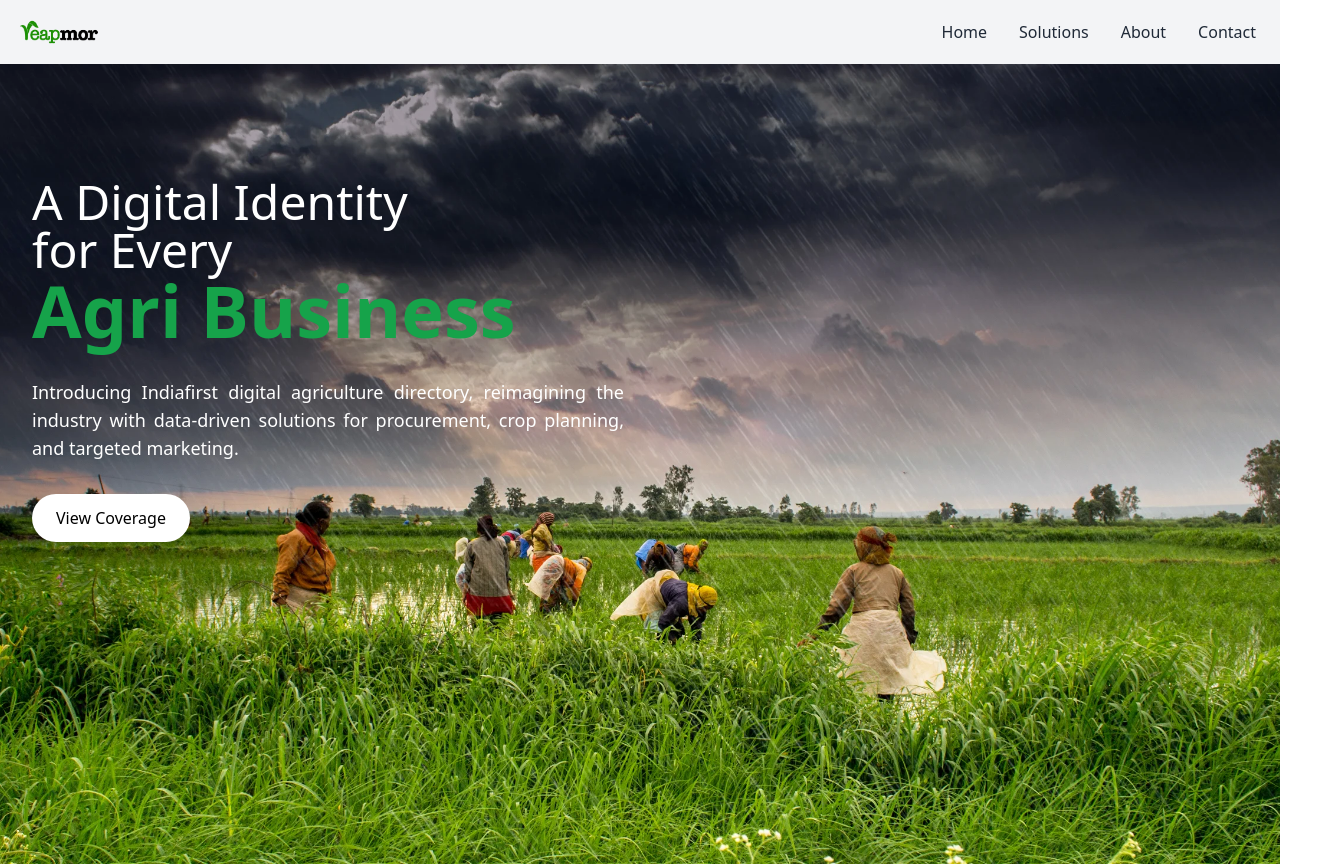
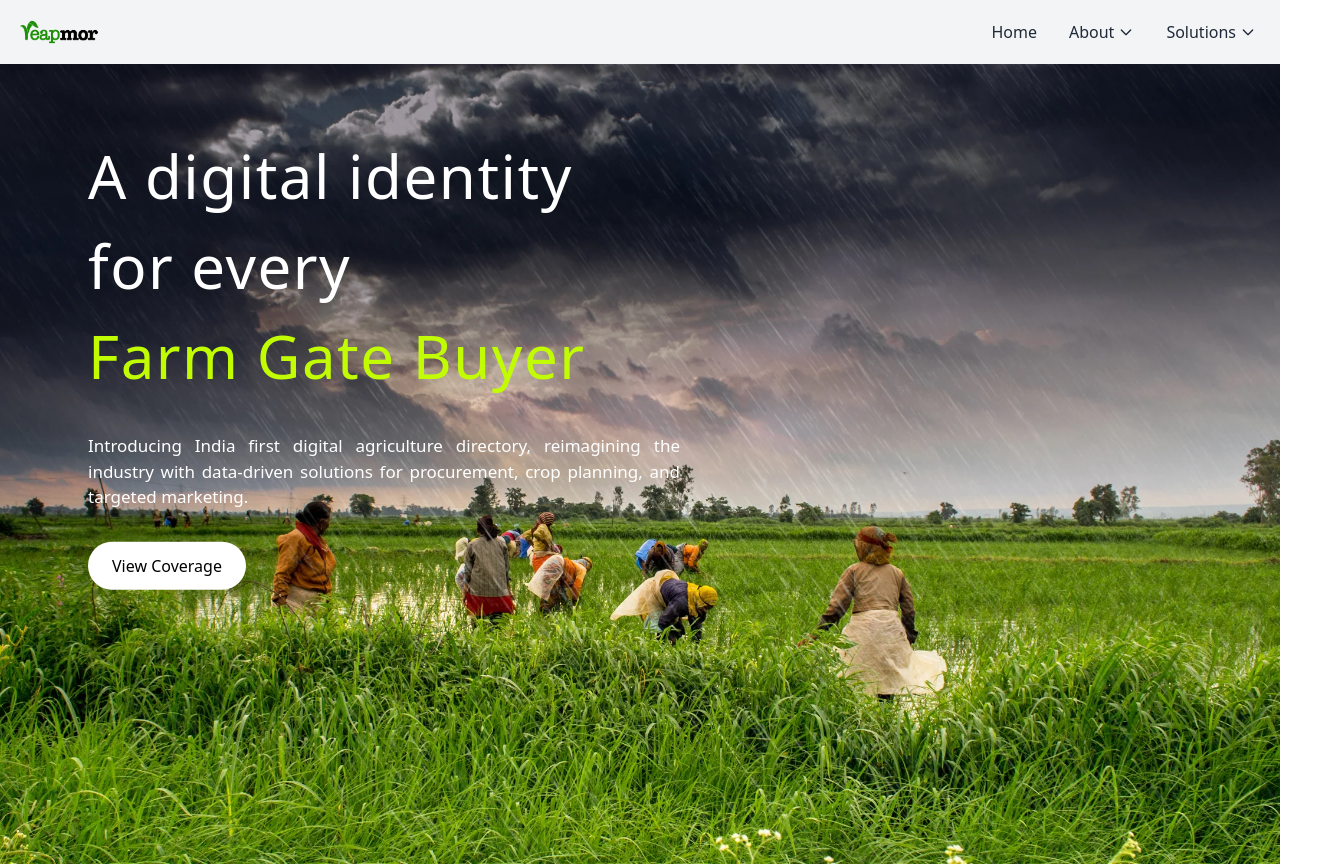
Before and after one commit to bhuvaneshwa/Reapmor, a React (Vite) app: page / in a window 1280 px wide. Shown: the top 866 px of the page, 1336 px wide, since content can reach past the window. Built offline with nearby package versions, Linux system fonts and the light colour scheme; no server answers.

Commit message:
tow-09/04/24

```diff
--- a/index.html
+++ b/index.html
@@ -4,6 +4,10 @@
     <meta charset="UTF-8" />
     <link rel="icon" type="image/svg+xml" href="/image.png" />
     <meta name="viewport" content="width=device-width, initial-scale=1.0" />
+
+    <link rel="preconnect" href="https://fonts.googleapis.com">
+<link rel="preconnect" href="https://fonts.gstatic.com" crossorigin>
+<link href="https://fonts.googleapis.com/css2?family=Open+Sans:ital,wght@0,300..800;1,300..800&display=swap" rel="stylesheet">
     <script src="https://cdnjs.cloudflare.com/ajax/libs/animejs/3.2.1/anime.min.js"></script>
   </head>
   <body>
--- a/src/App.jsx
+++ b/src/App.jsx
@@ -4,7 +4,10 @@ import Home from "./components/Home";
 import About from "./components/About";
 import Contact from "./components/Contact";
 import Agribusiness from "./components/Solutions/Agribusiness";
-import Framer from "./components/Solutions/Framer";
+import Farmer from "./components/Solutions/Farmer";
+import Footer from "./Footer";
+import Ourstory from "./components/Ourstory";
+
 export default function App() {
   return (
     <div>
@@ -15,13 +18,14 @@ export default function App() {
 
           <Route index element={<Home/>} />
           <Route path="about" element={<About />} />
-          <Route path="contact" element={<Contact />} />
-          <Route path="framer" element={<Framer/>} />
+          <Route path="contactus" element={<Contact />} />
+          <Route path="farmer" element={<Farmer/>} />
           <Route path="agribusiness" element={<Agribusiness />} />
-
+          <Route path="ourstory" element={<Ourstory />} />
         </Route>
       </Routes>
     </BrowserRouter>
+    <Footer/>
     </div>
   )
 }
--- a/src/Footer.jsx
+++ b/src/Footer.jsx
@@ -3,7 +3,7 @@
 export default function Footer() {
   return (
     <div>
-        <footer className="px-4 mx-4 py-8 dark:bg-gray-100 dark:text-gray-600 ">
+        <footer className="px-4 py-8 dark:bg-gray-100 dark:text-gray-600 ">
 	<div className="container flex flex-wrap items-center justify-center mx-auto space-y-4 sm:justify-between sm:space-y-0">
 		<div className="flex flex-row pr-3 space-x-4 sm:space-x-8">
 			<div className="flex items-center justify-center flex-shrink-0 w-12 h-12 rounded-full">
--- a/src/components/Home.jsx
+++ b/src/components/Home.jsx
@@ -1,5 +1,5 @@
 import { Helmet } from "react-helmet";
-import Footer from "../Footer";
+
 import Directory from "./Home/Directory";
 import Hero from "./Home/Hero";
 import Whyus from "./Home/Whyus";
@@ -16,7 +16,7 @@ export default function Home() {
       <Directory/>
 
 
-      <Footer/>
+
     </div>
   )
 }
--- a/src/components/Home/Hero.jsx
+++ b/src/components/Home/Hero.jsx
@@ -2,7 +2,7 @@ import { useState, useEffect } from "react";
 
 export default function Hero() {
   const [textIndex, setTextIndex] = useState(0);
-  const texts = ["Farmer", "Farm Gate Buy", "Agri Business"];
+  const texts = ["Crop", "Farmer" , "Farm Gate Buyer", "Agri Business"];
 
   useEffect(() => {
     const interval = setInterval(() => {
@@ -20,16 +20,16 @@ export default function Hero() {
           backgroundImage: 'url("/bg.webp")',
         }}
       >
-        <div className="absolute sm:mx-0 sm:w-full m-24 top-1/4 left-1/5 transform -translate-y-1/2 text-left px-8">
+        <div className="absolute sm:mx-0 xl:mx-14 sm:w-full m-24 top-1/4 left-1/5 transform -translate-y-1/2 text-left px-8">
           <div className="grid grid-cols-1 lg:grid-cols-2 gap-8">
             <div>
-              <h1 className="text-4xl lg:text-5xl text-white font-light leading-tight mb-8">
-                A Digital Identity <br />
-                <span className="mr-2 pt-4">for Every</span> <br />
-                <span className="mr-2 text-green-600 font-bold lg:text-6xl xl:text-7xl">{texts[textIndex]}</span>
+              <h1 className="text-4xl lg:text-[60px] text-white font-light tracking-wide leading-normal mb-8">
+                <span className="">A digital identity</span> <br />
+                <span className="mr-2 pt-4">for every</span> <br />
+                <span className="mr-2 text-[#c2fc03]  lg:text-6xl xl:text-[60px]">{texts[textIndex]}</span>
               </h1>
-              <p className="text-lg text-justify  text-white mb-8">
-                Introducing Indiafirst digital agriculture directory, reimagining the industry with data-driven solutions for procurement, crop planning, and targeted marketing.
+              <p className="text-[17px] font-light text-justify  text-white mb-8">
+                Introducing India first digital agriculture directory, reimagining the industry with data-driven solutions for procurement, crop planning, and targeted marketing.
               </p>
               <button className="px-6 py-3 bg-white text-black rounded-full font-light hover:text-white hover:bg-green-800 transition duration-300 ease-in-out">
                 View Coverage
--- /dev/null
+++ b/src/components/Ourstory.jsx
@@ -0,0 +1,7 @@
+
+
+export default function Ourstory() {
+  return (
+    <div>Ourstory</div>
+  )
+}
--- /dev/null
+++ b/src/components/Solutions/Farmer.jsx
@@ -0,0 +1,10 @@
+
+
+export default function Farmer() {
+  return (
+    <div>Farmer
+
+
+    </div>
+  )
+}
--- a/src/components/Solutions/Framer.jsx
+++ /dev/null
@@ -1,6 +0,0 @@
-
-export default function Framer() {
-  return (
-    <div>Framer</div>
-  )
-}
--- a/src/pages/Layout.jsx
+++ b/src/pages/Layout.jsx
@@ -1,25 +1,48 @@
-// Layout.js
-import  { useState, useEffect } from "react";
+import { useState, useEffect } from "react";
 import { Outlet, Link } from "react-router-dom";
 
+// Dropdown Menu Component
+const DropdownMenu = () => {
+  return (
+    <ul className="absolute mt-8 bg-white shadow-lg rounded-md w-48 py-2">
+      <li>
+        <Link to="/farmer" className="block px-4 py-2 text-gray-800 hover:bg-gray-200">
+          For Farmer
+        </Link>
+      </li>
+      <li>
+        <Link to="/agribusiness" className="block px-4 py-2 text-gray-800 hover:bg-gray-200">For AgriBusiness</Link>
+      </li>
+
+    </ul>
+  );
+};
+
+const DropdownAbout = () => {
+  return (
+    <ul className="absolute mt-8 bg-white shadow-lg rounded-md w-48 py-2">
+      <li>
+        <Link to="/ourstory" className="block px-4 py-2 text-gray-800 hover:bg-gray-200">Our Story</Link>
+      </li>
+      <li>
+        <Link to="/contactus" className="block px-4 py-2 text-gray-800 hover:bg-gray-200">Contact Us</Link>
+      </li>
+
+    </ul>
+  );
+};
+
 export default function Layout() {
-  const [isOpen, setIsOpen] = useState(false);
+  const [isOpenMenu, setIsOpenMenu] = useState(false);
+  const [isOpenAbout, setIsOpenAbout] = useState(false);
   const [isScrolled, setIsScrolled] = useState(false);
-  const [isDropdownOpen, setIsDropdownOpen] = useState(false);
-  const [dropdownPosition, setDropdownPosition] = useState({ top: 0, left: 0 });
 
   const toggleMenu = () => {
-    setIsOpen(!isOpen);
+    setIsOpenMenu(!isOpenMenu);
   };
 
-  const toggleDropdown = (e) => {
-    const linkRect = e.target.getBoundingClientRect();
-    setDropdownPosition({ top: linkRect.bottom, left: linkRect.left });
-    setIsDropdownOpen(!isDropdownOpen);
-  };
-
-  const closeDropdown = () => {
-    setIsDropdownOpen(false);
+  const toggleAbout = () => {
+    setIsOpenAbout(!isOpenAbout);
   };
 
   useEffect(() => {
@@ -68,14 +91,14 @@ export default function Layout() {
                 strokeLinecap="round"
                 strokeLinejoin="round"
                 strokeWidth="2"
-                d={isOpen ? "M6 18L18 6M6 6l12 12" : "M4 6h16M4 12h16M4 18h16"}
+                d={isOpenMenu ? "M6 18L18 6M6 6l12 12" : "M4 6h16M4 12h16M4 18h16"}
               ></path>
             </svg>
           </button>
         </div>
         <ul
           className={`${
-            isOpen ? "flex" : "hidden"
+            isOpenMenu ? "flex" : "hidden"
           } flex-col items-center space-y-3 bg-gray-100 text-black dark:bg-white w-full py-4`}
         >
           <li className="flex">
@@ -86,56 +109,49 @@ export default function Layout() {
               Home
             </Link>
           </li>
-
           <li className="flex relative">
-            <Link
-              className="flex items-center px-4 -mb-1"
-              onMouseEnter={toggleDropdown}
-              onMouseLeave={closeDropdown}
-            >
+            <a href="#" className="flex items-center px-4 -mb-1" onClick={toggleAbout}>
+              About
+              <svg
+                xmlns="http://www.w3.org/2000/svg"
+                fill="none"
+                viewBox="0 0 24 24"
+                stroke="currentColor"
+                className={`w-4 h-4 ml-1 transition-transform ${
+                  isOpenAbout ? "transform rotate-180" : ""
+                }`}
+              >
+                <path
+                  strokeLinecap="round"
+                  strokeLinejoin="round"
+                  strokeWidth="2"
+                  d="M19 9l-7 7-7-7"
+                />
+              </svg>
+            </a>
+            {isOpenAbout && <DropdownAbout />}
+          </li>
+          <li className="flex relative">
+            <a href="#" className="flex items-center px-4 -mb-1" onClick={toggleMenu}>
               Solutions
-            </Link>
-            {/* Dropdown */}
-            {isDropdownOpen && (
-              <ul
-                className="absolute bg-white shadow-md"
-                style={{
-                  top: dropdownPosition.top,
-                  left: dropdownPosition.left,
-                }}
+              <svg
+                xmlns="http://www.w3.org/2000/svg"
+                fill="none"
+                viewBox="0 0 24 24"
+                stroke="currentColor"
+                className={`w-4 h-4 ml-1 transition-transform ${
+                  isOpenMenu ? "transform rotate-180" : ""
+                }`}
               >
-                <li>
-                  <Link
-                    to="/solution1"
-                    rel="noopener noreferrer"
-                    href="#"
-                    className="block px-4 py-2"
-                  >
-                    Solution 1
-                  </Link>
-                </li>
-                <li>
-                  <Link
-                    to="/solution2"
-                    rel="noopener noreferrer"
-                    href="#"
-                    className="block px-4 py-2"
-                  >
-                    Solution 2
-                  </Link>
-                </li>
-              </ul>
-            )}
-          </li>
-          <li className="flex">
-            <a href="#" className="flex items-center px-4 -mb-1">
-              About
+                <path
+                  strokeLinecap="round"
+                  strokeLinejoin="round"
+                  strokeWidth="2"
+                  d="M19 9l-7 7-7-7"
+                />
+              </svg>
             </a>
-          </li>
-          <li className="flex">
-            <a href="#" className="flex items-center px-4 -mb-1">
-              Contact
-            </a>
+            {isOpenMenu && <DropdownMenu />}
           </li>
         </ul>
       </header>
@@ -161,68 +177,63 @@ export default function Layout() {
               <li>
                 <Link
                   to="/"
-                  rel="noopener noreferrer"
-                  href="#"
                   className="text-gray-800 dark:text-black px-4 py-2"
                 >
                   Home
                 </Link>
               </li>
               <li className="relative">
-                <Link
-                  to="/solutions"
-                  rel="noopener noreferrer"
+                <a
                   href="#"
-                  className="text-gray-800 dark:text-black px-4 py-2"
-                  onMouseEnter={toggleDropdown}
-                  onMouseLeave={closeDropdown}
+                  className="text-gray-800 dark:text-black px-4 py-2 cursor-pointer flex items-center"
+                  onClick={toggleAbout}
+                >
+                  About
+                  <svg
+                    xmlns="http://www.w3.org/2000/svg"
+                    fill="none"
+                    viewBox="0 0 24 24"
+                    stroke="currentColor"
+                    className={`w-4 h-4 ml-1 transition-transform ${
+                      isOpenAbout ? "transform rotate-180" : ""
+                    }`}
+                  >
+                    <path
+                      strokeLinecap="round"
+                      strokeLinejoin="round"
+                      strokeWidth="2"
+                      d="M19 9l-7 7-7-7"
+                    />
+                  </svg>
+                </a>
+                {isOpenAbout && <DropdownAbout />}
+              </li>
+              <li className="relative">
+                <a
+                  href="#"
+                  className="text-gray-800 dark:text-black px-4 py-2 cursor-pointer flex items-center"
+                  onClick={toggleMenu}
                 >
                   Solutions
-                </Link>
-                {/* Dropdown */}
-                {isDropdownOpen && (
-                  <ul
-                    className="absolute bg-white shadow-md"
-                    style={{
-                      top: dropdownPosition.top,
-                      left: dropdownPosition.left,
-                    }}
+                  <svg
+                    xmlns="http://www.w3.org/2000/svg"
+                    fill="none"
+                    viewBox="0 0 24 24"
+                    stroke="currentColor"
+                    className={`w-4 h-4 ml-1 transition-transform ${
+                      isOpenMenu ? "transform rotate-180" : ""
+                    }`}
                   >
-                    <li>
-                      <Link
-                        to="/solution1"
-                        rel="noopener noreferrer"
-                        href="#"
-                        className="block px-4 py-2 text-gray-800 hover:bg-gray-200"
-                      >
-                        Solution 1
-                      </Link>
-                    </li>
-                    <li>
-                      <Link
-                        to="/solution2"
-                        rel="noopener noreferrer"
-                        href="#"
-                        className="block px-4 py-2 text-gray-800 hover:bg-gray-200"
-                      >
-                        Solution 2
-                      </Link>
-                    </li>
-                    {/* Add more dropdown items as needed */}
-                  </ul>
-                )}
+                    <path
+                      strokeLinecap="round"
+                      strokeLinejoin="round"
+                      strokeWidth="2"
+                      d="M19 9l-7 7-7-7"
+                    />
+                  </svg>
+                </a>
+                {isOpenMenu && <DropdownMenu />}
               </li>
-              <li>
-                <a href="#" className="text-gray-800 dark:text-black px-4 py-2">
-                  About
-                </a>
-              </li>
-              <li>
-                <a href="#" className="text-gray-800 dark:text-black px-4 py-2">
-                  Contact
-                </a>
-              </li>
-              {/* Add more desktop navigation items as needed */}
             </ul>
           </div>
         </div>
```
